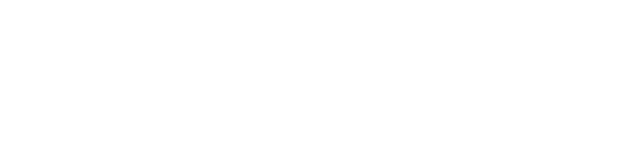
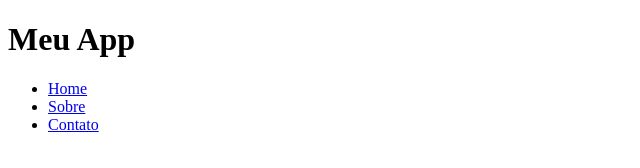
Before and after one commit to andrepcano/Projeto4Front, a plain HTML site: page index.html in a window 1280 px wide. Shown: the whole page, without its empty margins (0-640 px from the left). Drawn offline with Linux system fonts and the light colour scheme.

Commit message:
feat: header e nav html

```diff
--- a/index.html
+++ b/index.html
@@ -9,7 +9,16 @@
 </head>
 <body>
 
-
+    <header>
+        <h1>Meu App</h1>
+    </header>
+    <nav>
+        <ul>
+            <li><a href="index.html">Home</a></li>
+            <li><a href="./src/pages/sobre.html">Sobre</a></li>
+            <li><a href="./src/pages/contato.html">Contato</a></li>
+        </ul>
+    </nav>
 
 
     <!-- JS EXTERNO -->
```
Also changed, not shown: src/pages/contato.html (+10 -1 lines), src/pages/sobre.html (+10 -1 lines).
